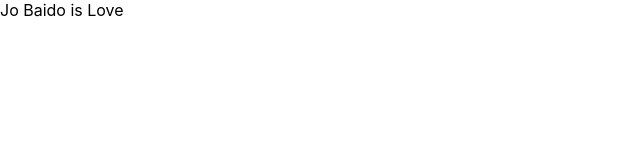
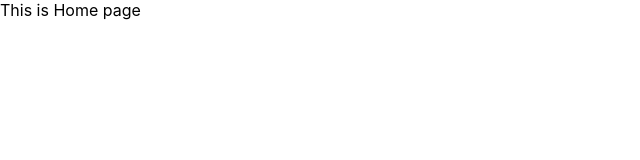
Before and after one commit to kangkanjr/box-office, a React (Create React App) app: page / in a window 1280 px wide. Shown: the top 160 px of the page, without its empty margins (0-640 px from the left). Built offline with nearby package versions, Linux system fonts and the light colour scheme.

Commit message:
added react-router

```diff
--- a/package.json
+++ b/package.json
@@ -8,6 +8,8 @@
     "@testing-library/user-event": "^12.8.3",
     "react": "^17.0.2",
     "react-dom": "^17.0.2",
+    "react-router": "^5.2.0",
+    "react-router-dom": "^5.2.0",
     "react-scripts": "4.0.3",
     "web-vitals": "^0.2.4",
     "workbox-background-sync": "^5.1.4",
@@ -25,7 +27,7 @@
   },
   "scripts": {
     "start": "react-scripts start",
-    "build": "react-scripts build",
+    "build": "npm run clear && react-scripts build",
     "test": "react-scripts test",
     "eject": "react-scripts eject",
     "lint": "eslint src/**/*.js",
--- a/src/App.js
+++ b/src/App.js
@@ -1,7 +1,20 @@
-import React from "react";
+import React from 'react';
+import { Switch, Route } from 'react-router-dom';
 
 function App() {
-  return <div>Jo Baido is Love</div>;
+  return (
+    <Switch>
+      <Route exact path="/">
+        This is Home page
+      </Route>
+
+      <Route exact path="/starred">
+        This is starred
+      </Route>
+
+      <Route>This 404 page</Route>
+    </Switch>
+  );
 }
 
 export default App;
--- a/src/index.js
+++ b/src/index.js
@@ -1,11 +1,17 @@
-import React from "react";
-import ReactDOM from "react-dom";
-import "./index.css";
-import App from "./App";
-import * as serviceWorkerRegistration from "./serviceWorkerRegistration";
-import reportWebVitals from "./reportWebVitals";
+import React from 'react';
+import ReactDOM from 'react-dom';
+import { BrowserRouter } from 'react-router-dom';
+import './index.css';
+import App from './App';
+import * as serviceWorkerRegistration from './serviceWorkerRegistration';
+import reportWebVitals from './reportWebVitals';
 
-ReactDOM.render(<App />, document.getElementById("root"));
+ReactDOM.render(
+  <BrowserRouter>
+    <App />
+  </BrowserRouter>,
+  document.getElementById('root')
+);
 
 // If you want your app to work offline and load faster, you can change
 // unregister() to register() below. Note this comes with some pitfalls.
--- a/src/service-worker.js
+++ b/src/service-worker.js
@@ -1,3 +1,4 @@
+/* eslint-disable */
 /* eslint-disable no-restricted-globals */
 
 // This service worker can be customized!
```
Also changed, not shown: 2 other files (tests, documents, lock files or other folders).
